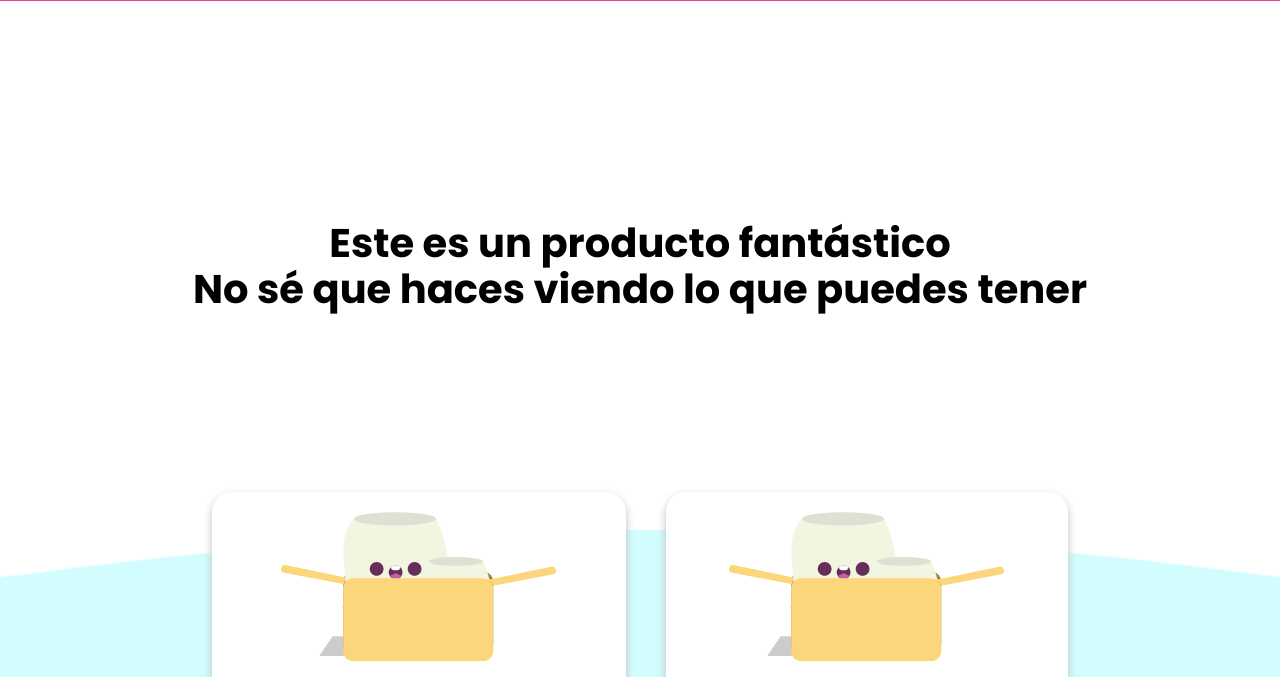
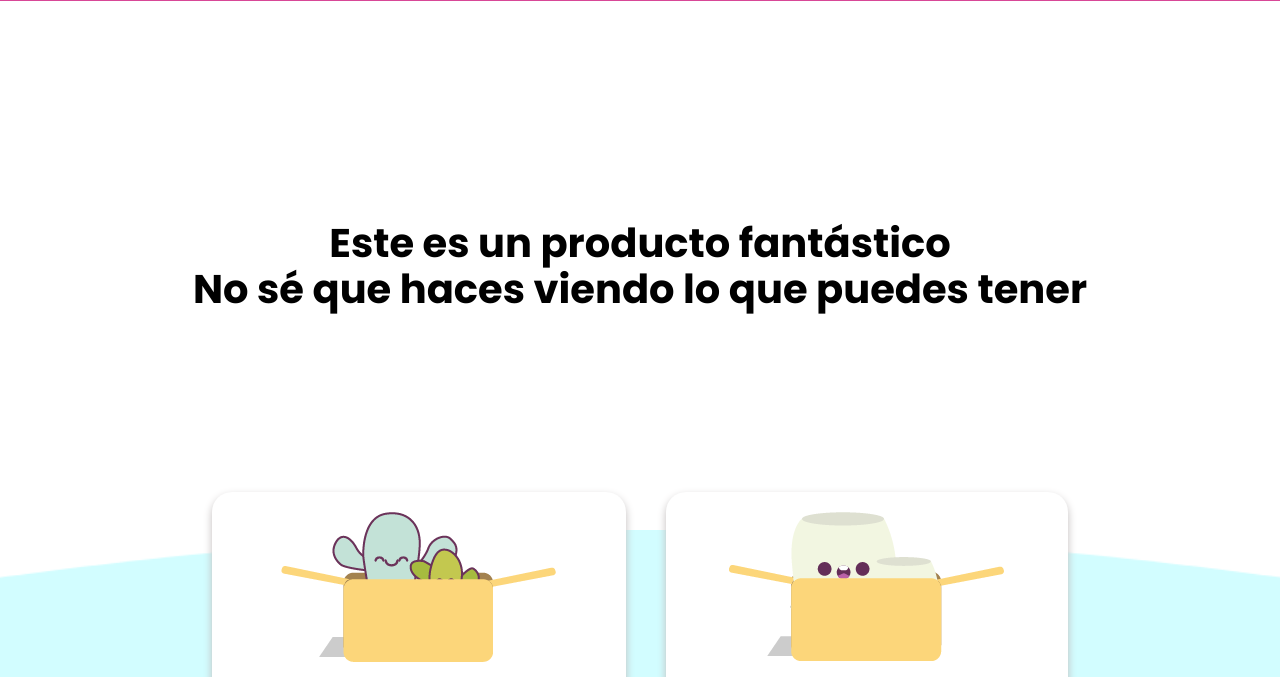
Before and after one commit to Kidthedesigner/Digital_product, a plain HTML site: page index.html in a window 1280 px wide. Shown: the part 92-769 px from the top of the page. Drawn offline with nearby package versions, Linux system fonts and the light colour scheme.

Commit message:
Add files via upload

```diff
--- a/index.html
+++ b/index.html
@@ -37,7 +37,7 @@
         <div class="product fadeInUp">
             <div class="content">
                 <div class="img_product">
-                    <img src="images/box_2M.png" alt="">
+                    <img src="images/box_1M.png" alt="">
                 </div>
                 <h1>Producto 1</h1>
                 <p>Hay más productos en el mercado, ¡pero ninguno tan cactustástico como este!</p>
```
